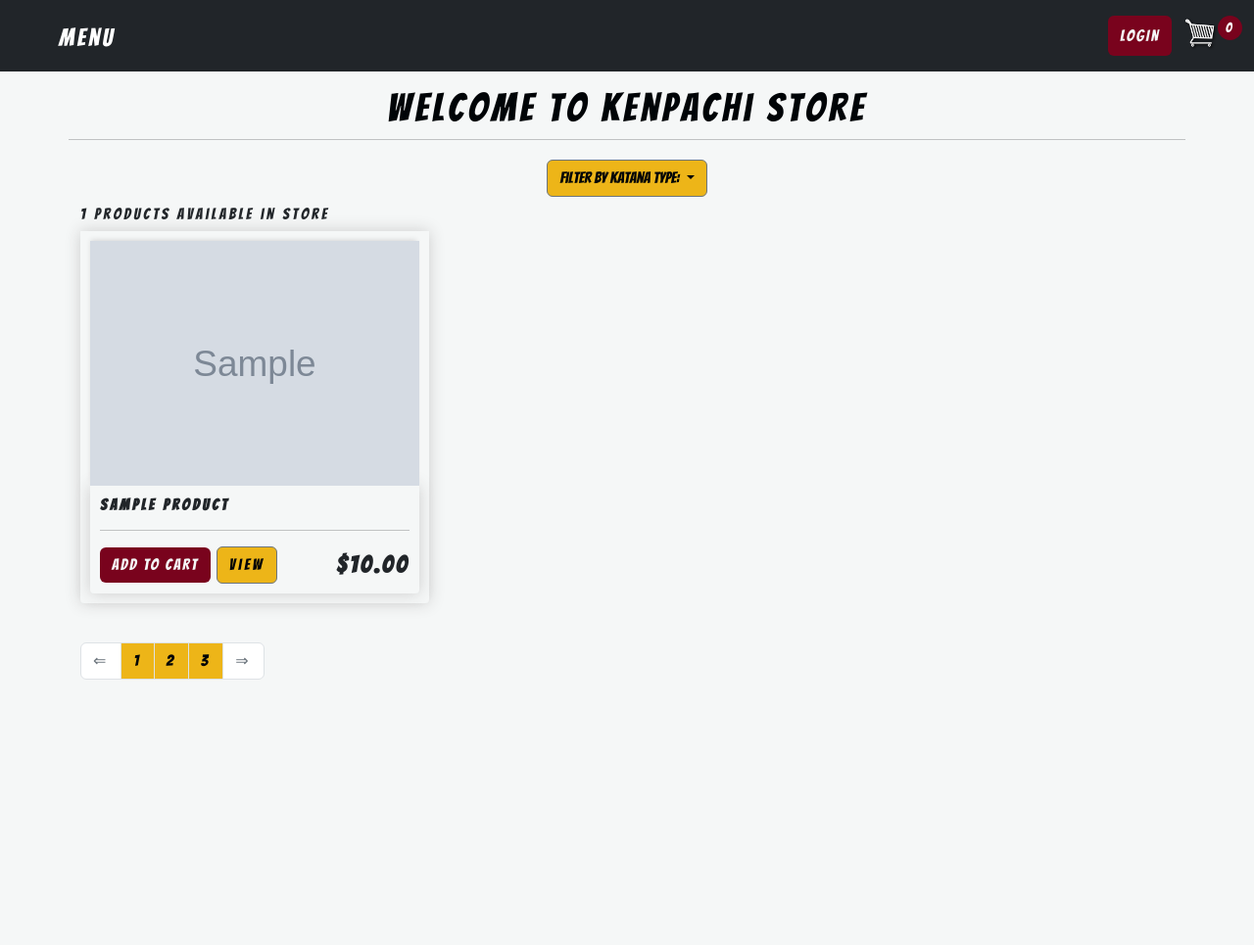
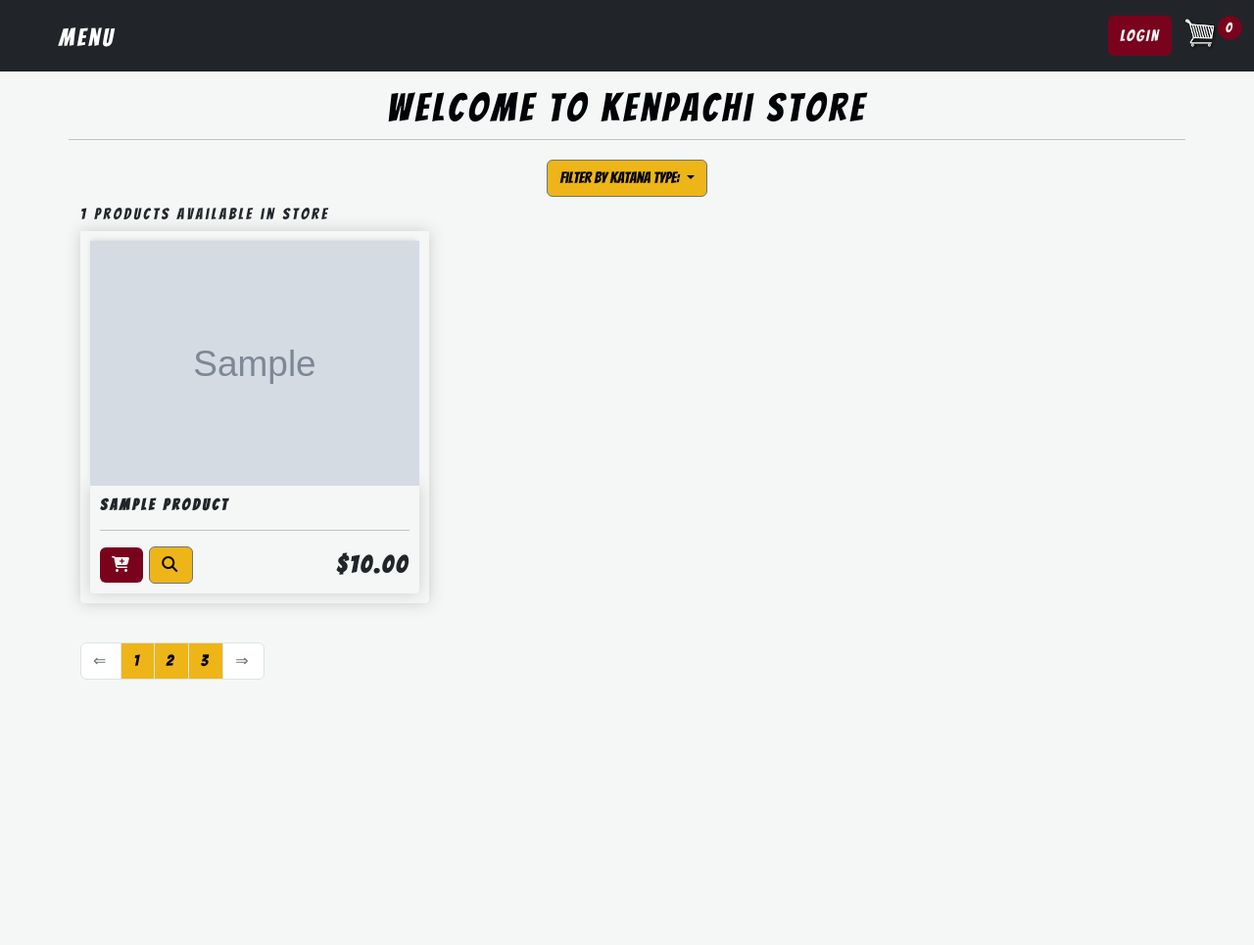
Before and after one commit to Code-Institute-Submissions/GeorgianF-Kenpachi-P5-CI-FebResub, a Django app: page /store/ in a window 1280 px wide. Shown: the top 965 px of the page at 98% size. Run offline with Django 3.2, Linux system fonts and the light colour scheme; tables that the repository leaves empty hold one stand-in row (values such as "Sample post"); grey boxes marked "Sample" are stand-in pictures; some libraries are stand-ins or nearby versions; some web fonts are replaced.

Commit message:
add edit and delete buttons to the store for superadmin

```diff
--- a/store/templates/store/store.html
+++ b/store/templates/store/store.html
@@ -36,14 +36,18 @@
                             <hr>
                             {% if product.stock == 0 %}
                             <button class="btn btn-secondary disabled" data-product="{{product.id}}" data-action="add"
-                            class="btn btn-primary add-btn update-cart">Add to Cart
+                            class="btn btn-primary add-btn update-cart"><i class="fa fa-cart-plus"></i>
                             </button>
                             {% else %}
                             <button data-product="{{product.id}}" data-action="add"
-                                class="btn btn-primary add-btn update-cart">Add to Cart
+                                class="btn btn-primary add-btn update-cart"><i class="fa fa-cart-plus"></i>
                             </button>
                             {% endif %}
-                            <a class="btn btn-secondary" href="{% url 'product_details' product.id %}">View</a>
+                            <a class="btn btn-secondary" href="{% url 'product_details' product.id %}"><i class="fa fa-magnifying-glass"></i></a>
+                            {% if request.user.is_superuser %}
+                                <a class="btn btn-secondary" href="#"><i class="fa fa-pencil"></i></a>
+                                <a class="btn btn-secondary" href="#"><i class="fa fa-trash"></i></a>
+                            {% endif %}
                             <span class="float-end">
                                 <h4 id="product-price"><strong>${{ product.price | floatformat:2 }}</strong></h4>
                             </span>
--- a/store/views.py
+++ b/store/views.py
@@ -140,8 +140,18 @@ def profile(request):
     profile = get_object_or_404(Customer, user=request.user)
     orders = Order.objects.filter(customer=profile, complete=True)
     print(orders)
+    if request.user.is_authenticated:
+        customer = request.user.customer
+        order, created = Order.objects.get_or_create(
+            customer=customer,
+            complete=False
+            )
+        items = order.orderitem_set.all()
+        cart_items = order.get_cart_items
 
     context = {
+        'items': items,
+        'cart_items': cart_items,
         'orders': orders,
         'profile': profile,
     }
@@ -190,9 +200,19 @@ def add_product(request):
     else:
         add_form = ProductForm()
 
-    template = 'store/add_product.html'
+    if request.user.is_authenticated:
+        customer = request.user.customer
+        order, created = Order.objects.get_or_create(
+            customer=customer,
+            complete=False
+            )
+        items = order.orderitem_set.all()
+        cart_items = order.get_cart_items
+
     context = {
         'add_form': add_form,
+        'items': items,
+        'cart_items': cart_items,
     }
 
-    return render(request, template, context)
+    return render(request, 'store/add_product.html', context)
```
